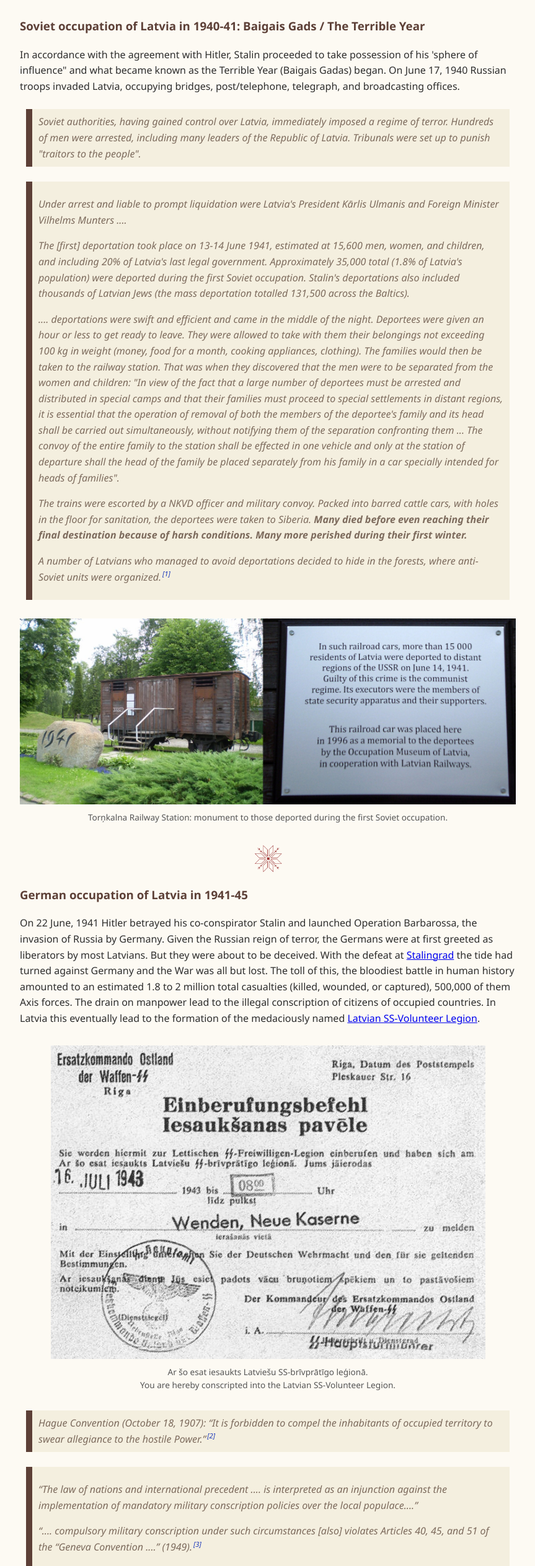
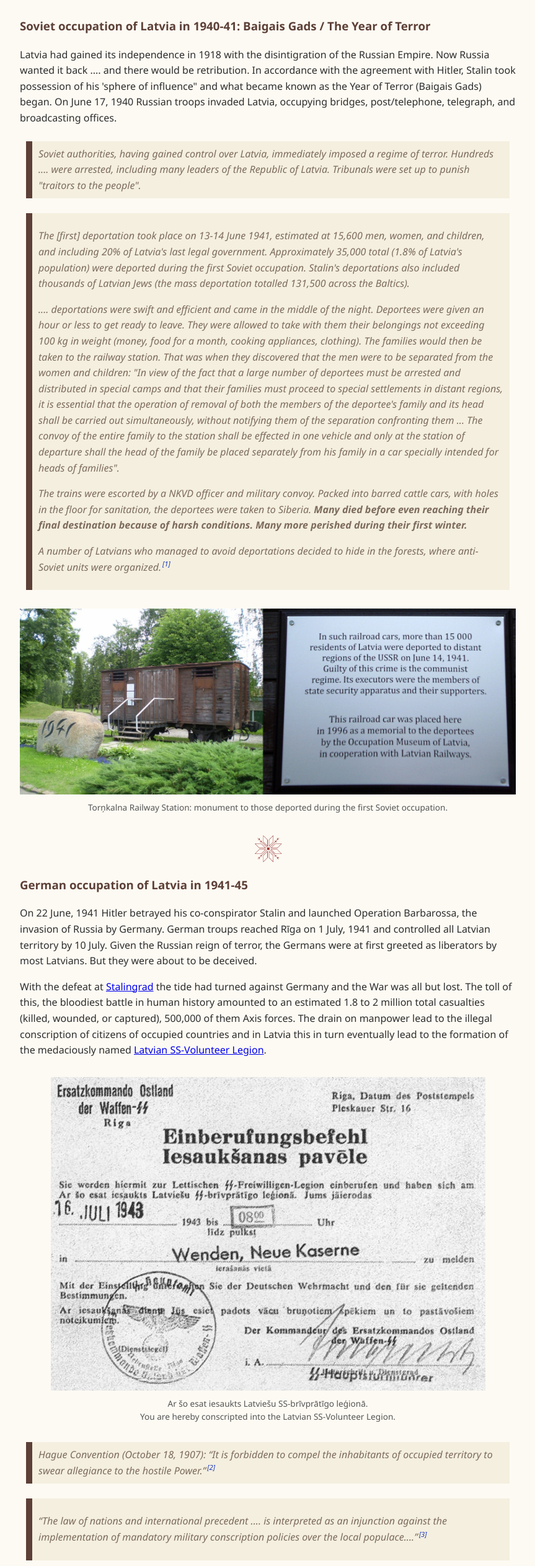
Before and after one commit to origins-latvia/origins-latvia.github.io, a plain HTML site: page index.html in a window 1280 px wide. Shown: the part 2086-4613 px from the top of the page at 62% size, without its empty margins (208-1071 px from the left). Drawn offline with Linux system fonts and the light colour scheme.

Commit message:
More edits

```diff
--- a/index.html
+++ b/index.html
@@ -286,15 +286,15 @@
 
 
         <article>
-            <h3>Soviet occupation of Latvia in 1940-41: Baigais Gads / The Terrible Year</h3>
+            <h3>Soviet occupation of Latvia in 1940-41: Baigais Gads / The Year of Terror</h3>
 
-            <p>In accordance with the agreement with Hitler, Stalin proceeded to take possession of his 'sphere of influence" and what became known as the Terrible Year (Baigais Gadas) began. On June 17, 1940 Russian troops invaded Latvia, occupying bridges, post/telephone, telegraph, and broadcasting offices.</p>
+            <p>Latvia had gained its independence in 1918 with the disintigration of the Russian Empire. Now Russia wanted it back .... and there would be retribution. In accordance with the agreement with Hitler, Stalin took possession of his 'sphere of influence" and what became known as the Year of Terror (Baigais Gads) began. On June 17, 1940 Russian troops invaded Latvia, occupying bridges, post/telephone, telegraph, and broadcasting offices.</p>
 
 
-<blockquote>Soviet authorities, having gained control over Latvia, immediately imposed a regime of terror. Hundreds of men were arrested, including many leaders of the Republic of Latvia. Tribunals were set up to punish "traitors to the people".</blockquote>
+<blockquote>Soviet authorities, having gained control over Latvia, immediately imposed a regime of terror. Hundreds .... were arrested, including many leaders of the Republic of Latvia. Tribunals were set up to punish "traitors to the people".</blockquote>
 
 
-<blockquote><p>Under arrest and liable to prompt liquidation were Latvia's President Kārlis Ulmanis and Foreign Minister Vilhelms Munters ....</p>
+<blockquote>
 
 <p>The [first] deportation took place on 13-14 June 1941, estimated at 15,600 men, women, and children, and including 20% of Latvia's last legal government. Approximately 35,000 total (1.8% of Latvia's population) were deported during the first Soviet occupation. Stalin's deportations also included thousands of Latvian Jews (the mass deportation totalled 131,500 across the Baltics).</p>
 
@@ -322,7 +322,9 @@
 
         <article>
             <h3>German occupation of Latvia in 1941-45</h3>
-            <p>On 22 June, 1941 Hitler betrayed his co-conspirator Stalin and launched Operation Barbarossa, the invasion of Russia by Germany. Given the Russian reign of terror, the Germans were at first greeted as liberators by most Latvians. But they were about to be deceived. With the defeat at <a href="https://en.wikipedia.org/wiki/Battle_of_Stalingrad" target="_blank">Stalingrad</a> the tide had turned against Germany and the War was all but lost. The toll of this, the bloodiest battle in human history amounted to an estimated 1.8 to 2 million total casualties (killed, wounded, or captured), 500,000 of them Axis forces. The drain on manpower lead to the illegal conscription of citizens of occupied countries. In Latvia this eventually lead to the formation of the medaciously named <a href="https://www2.mfa.gov.lv/en/prague/information-about-latvia/the-volunteer-ss-legion-in-latvia-by-inesis-feldmanis-and-karlis-kangeris" target="_blank">Latvian SS-Volunteer Legion</a>.</p>
+            <p>On 22 June, 1941 Hitler betrayed his co-conspirator Stalin and launched Operation Barbarossa, the invasion of Russia by Germany. German troups reached Rīga on 1 July, 1941 and controlled all Latvian territory by 10 July. Given the Russian reign of terror, the Germans were at first greeted as liberators by most Latvians. But they were about to be deceived.</p>
+
+                <p>With the defeat at <a href="https://en.wikipedia.org/wiki/Battle_of_Stalingrad" target="_blank">Stalingrad</a> the tide had turned against Germany and the War was all but lost. The toll of this, the bloodiest battle in human history amounted to an estimated 1.8 to 2 million total casualties (killed, wounded, or captured), 500,000 of them Axis forces. The drain on manpower lead to the illegal conscription of citizens of occupied countries and in Latvia this in turn eventually lead to the formation of the medaciously named <a href="https://www2.mfa.gov.lv/en/prague/information-about-latvia/the-volunteer-ss-legion-in-latvia-by-inesis-feldmanis-and-karlis-kangeris" target="_blank">Latvian SS-Volunteer Legion</a>.</p>
 
             <!-- Centered Graphic and Caption -->
             <figure class="center-figure">
@@ -333,8 +335,7 @@
             <blockquote>Hague Convention (October 18, 1907): “It is forbidden to compel the inhabitants of occupied territory to swear allegiance to the hostile Power.”<sup id="ref2"><a href="#fn2" class="footnote-link">[2]</a></sup></blockquote>
 
             <blockquote>
-            <p>“The law of nations and international precedent .... is interpreted as an injunction against the implementation of mandatory military conscription policies over the local populace....”</p>
-            <p>“.... compulsory military conscription under such circumstances [also] violates Articles 40, 45, and 51 of the “Geneva Convention ....” (1949).<sup id="ref3"><a href="#fn3" class="footnote-link">[3]</a></sup></p>
+            <p>“The law of nations and international precedent .... is interpreted as an injunction against the implementation of mandatory military conscription policies over the local populace....”<sup id="ref3"><a href="#fn3" class="footnote-link">[3]</a></sup>
             </blockquote>
 
             <blockquote>
@@ -385,7 +386,7 @@
     <!-- Pulled out of meta-text wrapper to maintain full body font size -->
     <p class="summary-text">When it was all over with millions dead for no reason as usual, Hitler died a cowards death by suicide on 30 April, 1945. His co-conspirator Stalin proclaimed himself the saviour of Europe and continued his murderous ways until eventually meeting his maker in Hell on 5 March, 1953. The second Russian occupation of Latvia, bringing with it <a href="https://en.wikipedia.org/wiki/Soviet_deportations_from_Latvia" target="_blank">further deportations</a>, lasted until the disintegration of the USSR in 1991 and the departure of the last Russian troups from Latvian soil on August 31, 1994.</p>
 
-        <p style="text-align: center; margin: 40px 0; display: block; width: 100%;">It is said that Latvians fought on both side of War II: they all lost.</p>
+        <p style="text-align: center; margin: 40px 0; display: block; width: 100%;">As a result of forced conscription, Latvians fought on both side of War II.<br>They all lost.</p>
 
         <img src="graphics/auseklis.png" class="divider" alt="divider">
 
```
Also changed, not shown: chapter1.html (+6 -2 lines).
